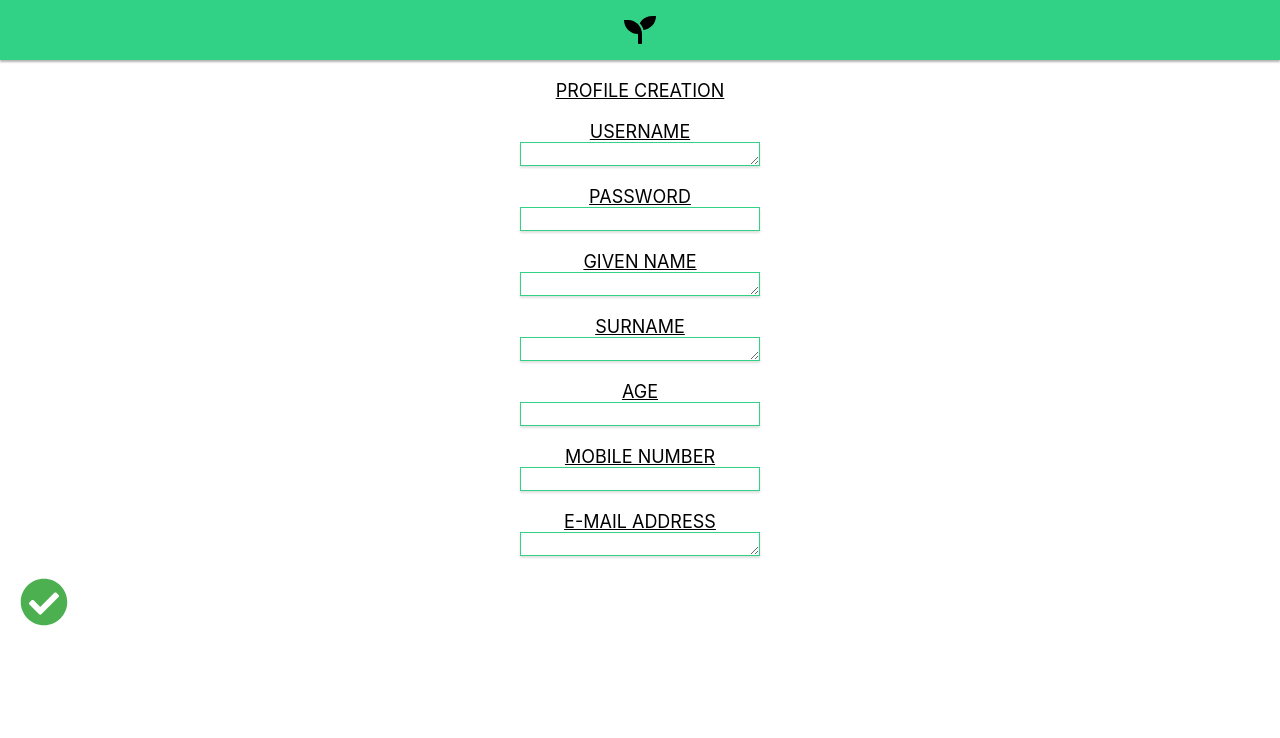
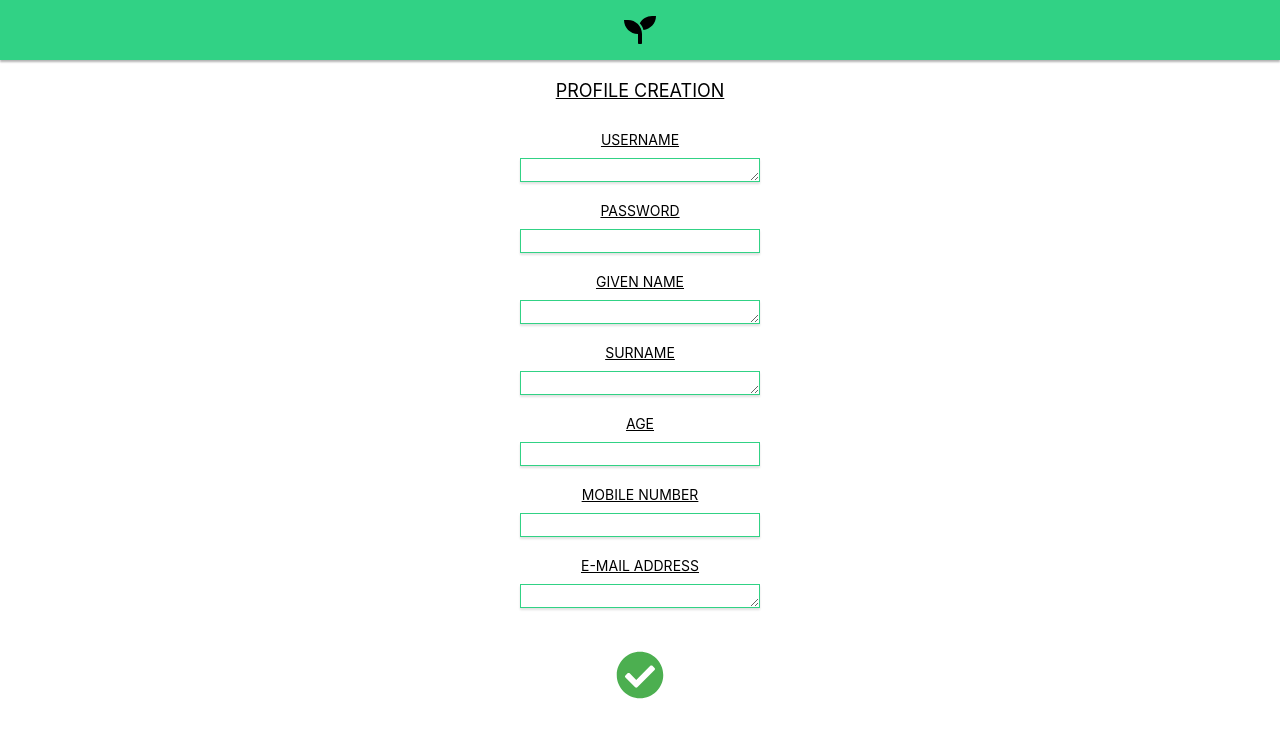
Before and after one commit to Vlad-Ber/Local_Heroes, a React (Create React App) app: page /profile-creation in a window 1280 px wide. Shown: the top 738 px of the page. Built offline with nearby package versions, Linux system fonts and the light colour scheme.

Commit message:
ProfileCreation UI fixes

```diff
--- a/src/components/ConfirmButton.js
+++ b/src/components/ConfirmButton.js
@@ -16,7 +16,6 @@ const ConfirmButtonWrapper = styled.button`
     background-color: white;
     border: #4CAF50;
     color: #4CAF50;
-    padding: 20px;
     font-size: 48px;
     border-radius: 100%;
 `;
--- a/src/components/SectionTitle.js
+++ b/src/components/SectionTitle.js
@@ -10,6 +10,7 @@ const SectionTitleWrapper = styled.div`
     text-decoration: underline;
     text-transform: uppercase;
     padding-top: 20px;
+    padding-bottom: 10px;
 `
 
 export default SectionTitle;
--- a/src/pages/ProfileCreation.js
+++ b/src/pages/ProfileCreation.js
@@ -1,5 +1,6 @@
 import React from 'react';
 
+import styled from 'styled-components';
 import axios from 'axios';
 
 import SectionTitle from '../components/SectionTitle.js';
@@ -55,36 +56,50 @@ class ProfileCreation extends React.Component {
             <div>
                 <NavBar />
 
-                <form>
+                <StyledForm>
                     <SectionTitle text="Profile Creation" />
 
-                    <SectionTitle text="Username" />
+                    <SectionTitle fontSize="14px" text="Username" />
                     <TextInput height="24px" name="username" value={this.username} saveInput={this.saveInput}/>
 
-                    <SectionTitle text="Password" />
+                    <SectionTitle fontSize="14px" text="Password" />
                     <TextInput type="password" height="24px" name="password" value={this.password} saveInput={this.saveInput}/>
 
-                    <SectionTitle text="Given Name" />
+                    <SectionTitle fontSize="14px" text="Given Name" />
                     <TextInput height="24px" name="firstname" value={this.firstname} saveInput={this.saveInput}/>
 
-                    <SectionTitle text="Surname" />
+                    <SectionTitle fontSize="14px" text="Surname" />
                     <TextInput height="24px" name="lastname" value={this.lastname} saveInput={this.saveInput}/>
 
-                    <SectionTitle text="Age" />
+                    <SectionTitle fontSize="14px" text="Age" />
                     <TextInput height="24px" name="age" type="number" value={this.age} saveInput={this.saveInput}/>
 
-                    <SectionTitle text="Mobile number" />
+                    <SectionTitle fontSize="14px" text="Mobile number" />
                     <TextInput height="24px" name="mobile" type="number" value={this.mobile} saveInput={this.saveInput}/>
 
-                    <SectionTitle text="E-mail address" />
+                    <SectionTitle fontSize="14px" text="E-mail address" />
                     <TextInput height="24px" name="email" value={this.email} saveInput={this.saveInput}/>
 
-                    <ConfirmButton onClick={this.storeSession} />
-                </form>
+                    <ButtonWrapper>
+                        <ConfirmButton onClick={this.storeSession} />
+                    </ButtonWrapper>
+
+                </StyledForm>
             </div>
         );
     }
 }
 
+const StyledForm = styled.form`
+    display: flex;
+    flex-direction: column;
+    justify-content: center;
+    align-items: center;
+`;
+
+const ButtonWrapper = styled.div`
+    padding: 40px;
+`;
+
 
 export default ProfileCreation;
```
